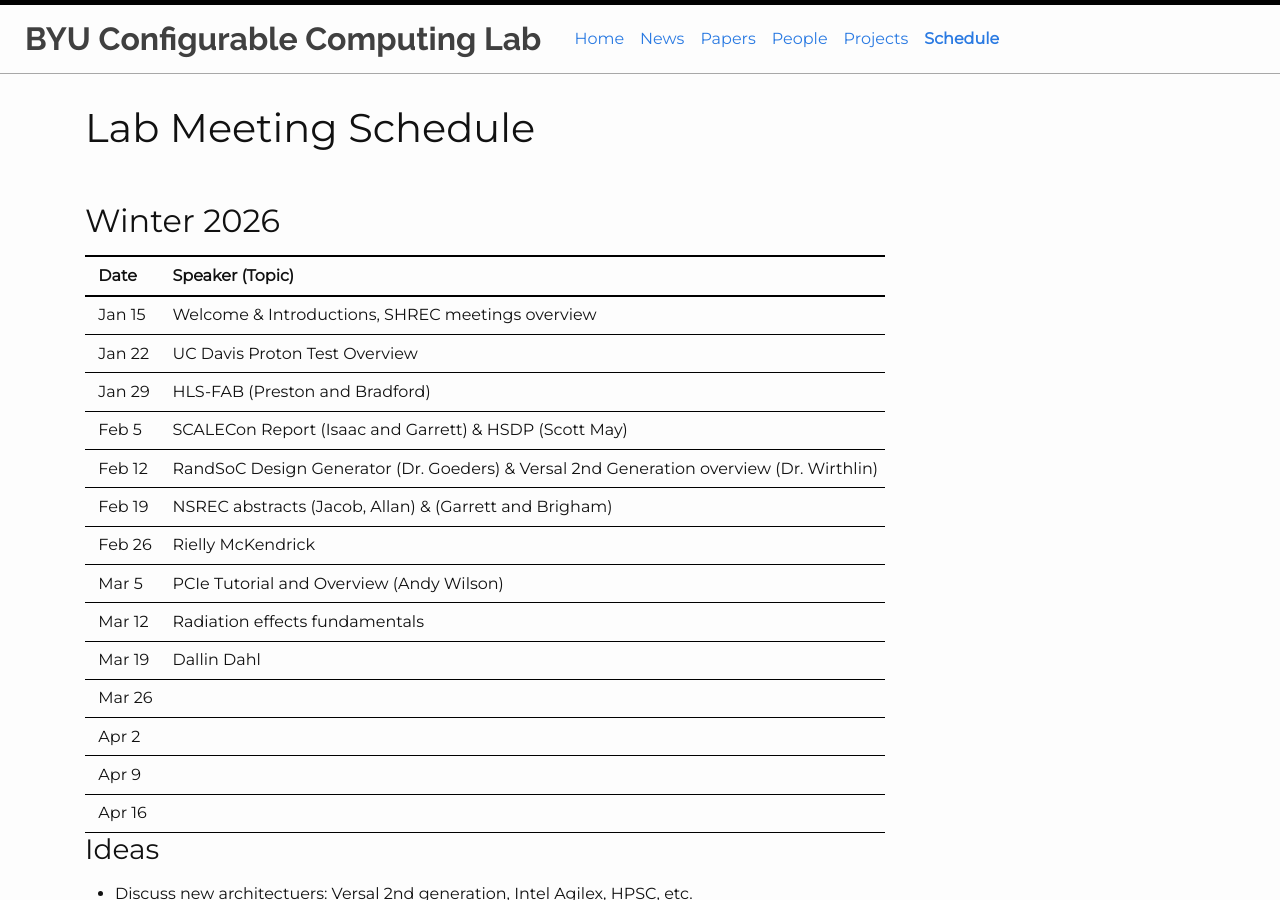
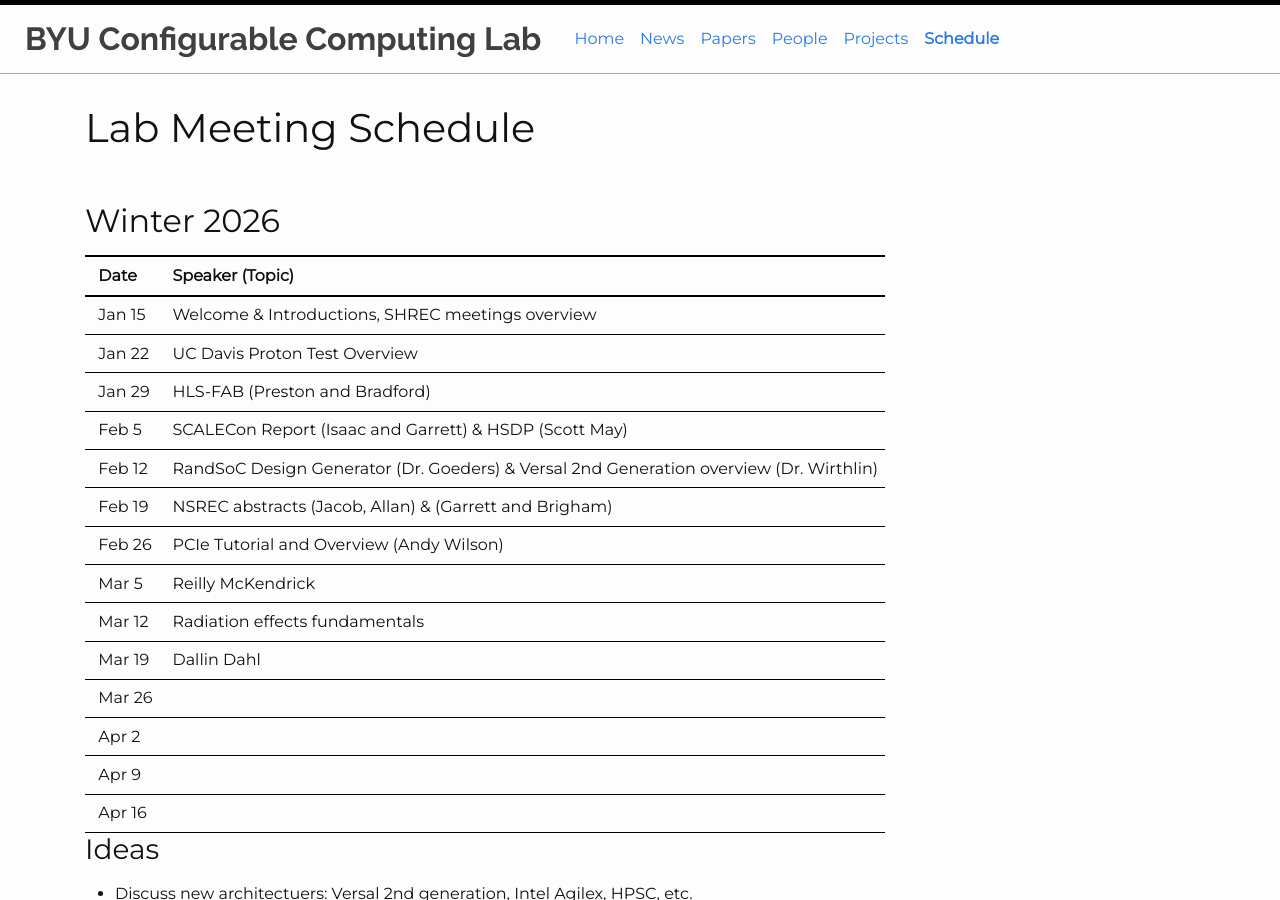
Before and after one commit to byuccl/byuccl.github.io, a Jekyll site: the page built from pages/schedule.md, in a window 1280 px wide and 900 px high. Built offline with Jekyll 4.4.1, drawn with Linux system fonts in a browser that asks for light colours; nearby versions of some CDN libraries.

Commit message:
Updated schedule

```diff
--- a/pages/schedule.md
+++ b/pages/schedule.md
@@ -15,8 +15,8 @@ title: Schedule
 | Feb 5  | SCALECon Report (Isaac and Garrett) & HSDP (Scott May)
 | Feb 12 | RandSoC Design Generator (Dr. Goeders) & Versal 2nd Generation overview (Dr. Wirthlin)
 | Feb 19 | NSREC abstracts (Jacob, Allan) & (Garrett and Brigham)
-| Feb 26 | Rielly McKendrick
-| Mar 5  | PCIe Tutorial and Overview (Andy Wilson)
+| Feb 26 | PCIe Tutorial and Overview (Andy Wilson)
+| Mar 5  | Reilly McKendrick
 | Mar 12 | Radiation effects fundamentals
 | Mar 19 | Dallin Dahl
 | Mar 26 |
```
